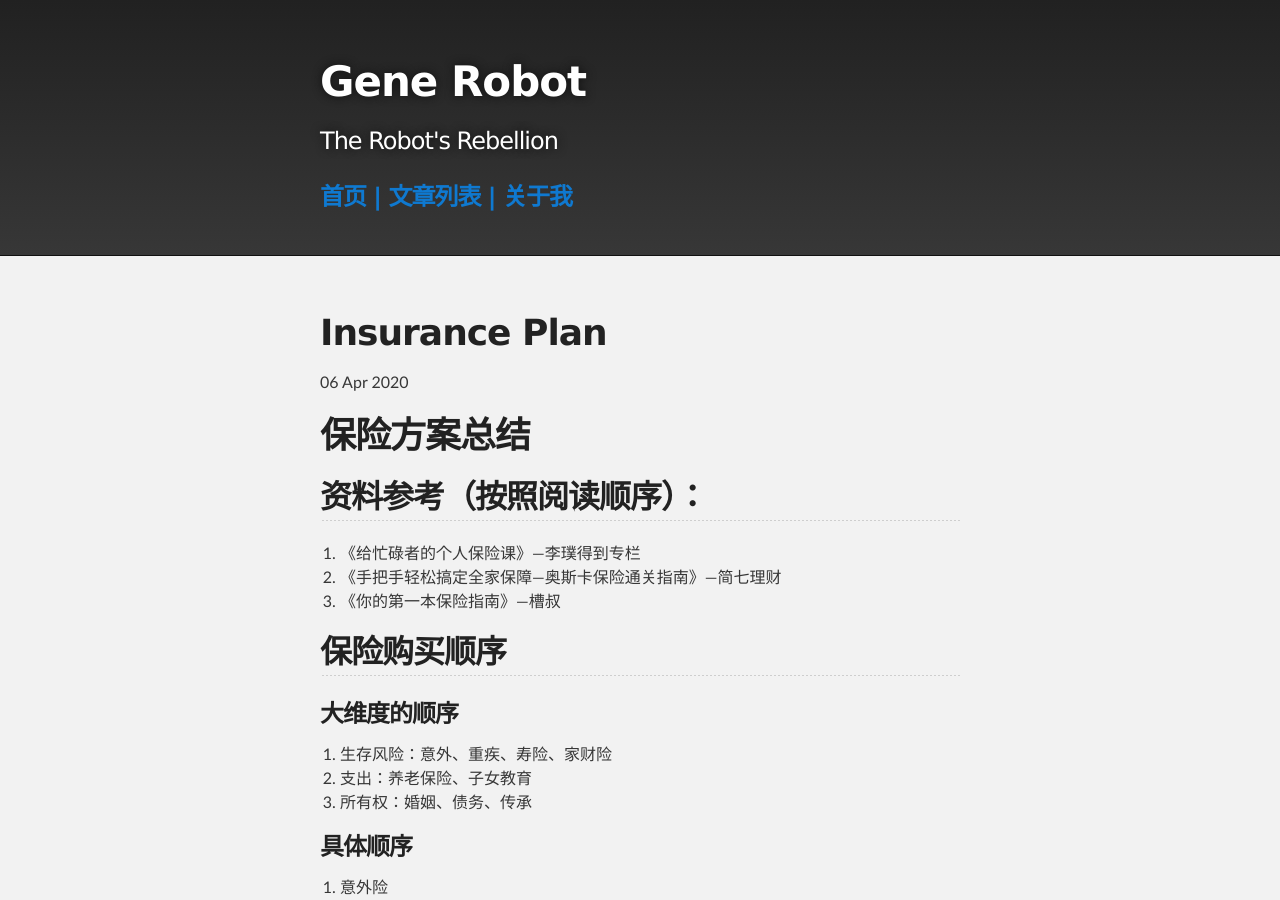
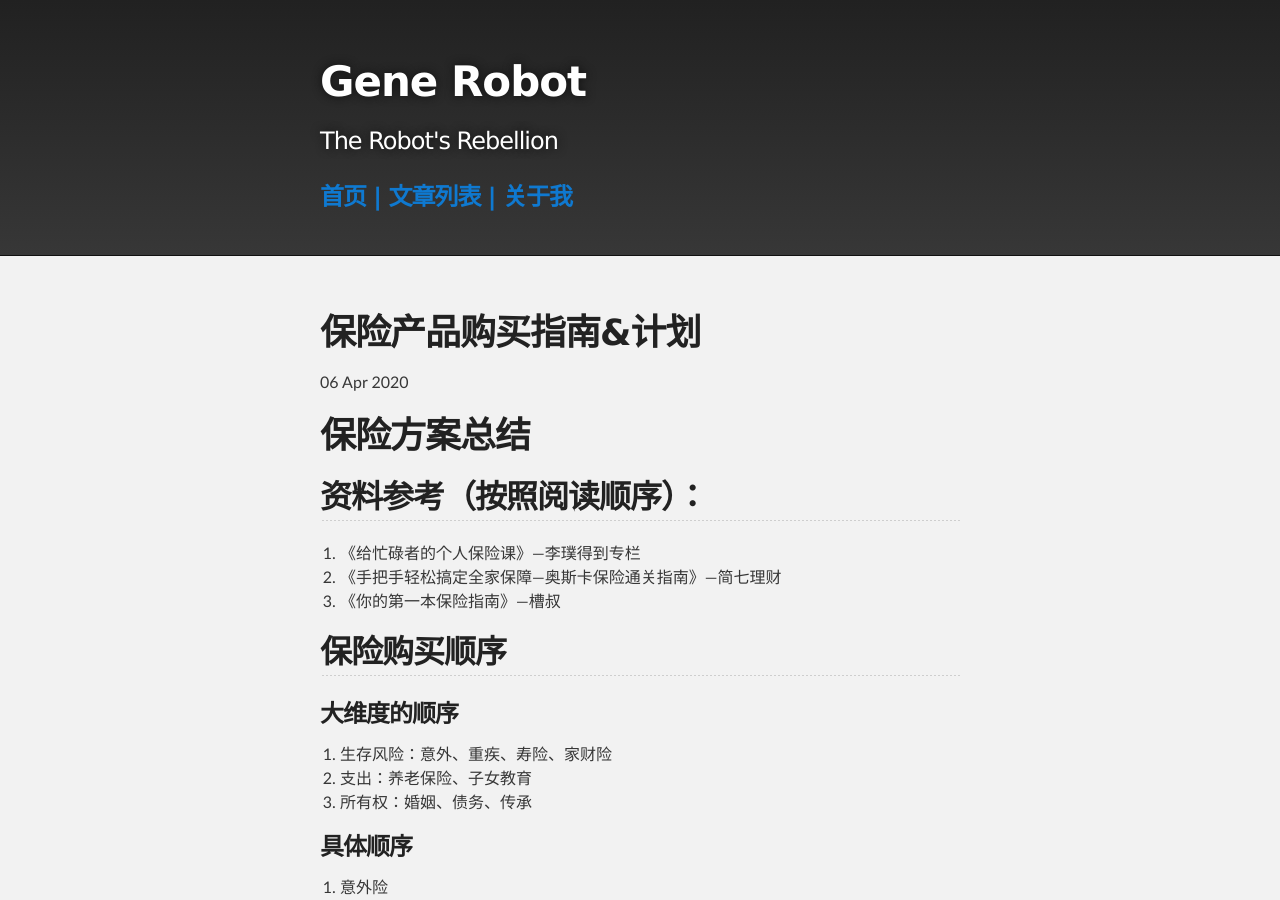
Before and after one commit to s32n/s32n.github.io, a Jekyll site: the page built from _posts/2020-4-6-insurance-plan.md, in a window 1280 px wide and 900 px high. Built offline with Jekyll 4.4.1, drawn with Linux system fonts in a browser that asks for light colours; our own code applies the rules of GitHub Pages for plain Markdown files; comment, search, counter and statistics services are not loaded.

Commit message:
edit insurance-plan title

```diff
--- a/_posts/2020-4-6-insurance-plan.md
+++ b/_posts/2020-4-6-insurance-plan.md
@@ -1,3 +1,9 @@
+---
+layout: post
+title:  "保险产品购买指南&计划"
+date:   2020-04-06
+---
+
 # 保险方案总结
 
 ## 资料参考（按照阅读顺序）：
```
